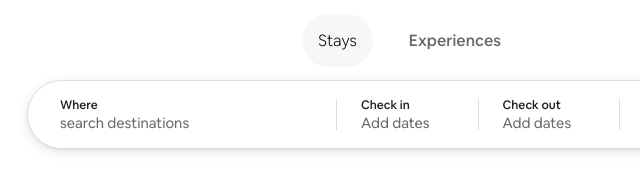
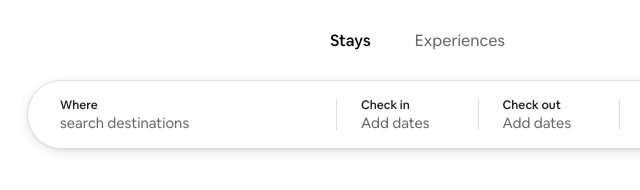
Before and after one commit to Samiraarepo/airbnb-clone, a website built with Vite: page index.html in a window 1280 px wide. In both pictures the pointer is over the button "Stays". Shown: the full height of the page, 182-822 px from the left. Built offline with nearby package versions, Linux system fonts and the light colour scheme; files whose address does not match are found by name.

Commit message:
add some fix for stay and experience

```diff
--- a/src/style.css
+++ b/src/style.css
@@ -96,22 +96,28 @@ input:focus-visible {
   font-size: 1rem;
   background-color: transparent;
   border: none;
-  font-weight: 500;
   color: #6a6a6a;
-  padding: 1rem;
+  padding: 10px 12px;
   border-radius: 3rem;
   font-family: "Airbnb Cereal VF";
 }
 .staysExperience button.Active {
   color: #0b0707;
   font-weight: 500;
+  font-family: "Airbnb Cereal VF";
+}
+.staysExperience button.Active:hover {
+  color: #0b0707;
+  font-weight: 500;
+  font-family: "Airbnb Cereal VF";
+  background-color: transparent;
 }
 
 .staysExperience button:hover {
   background-color: #f7f7f7;
   cursor: pointer;
-  color: #030202;
-  font-weight: lighter;
+  color: #222;
+  font-family: "Airbnb Cereal VF";
 }
 
 /*humberger menu and profile menu*/
```
